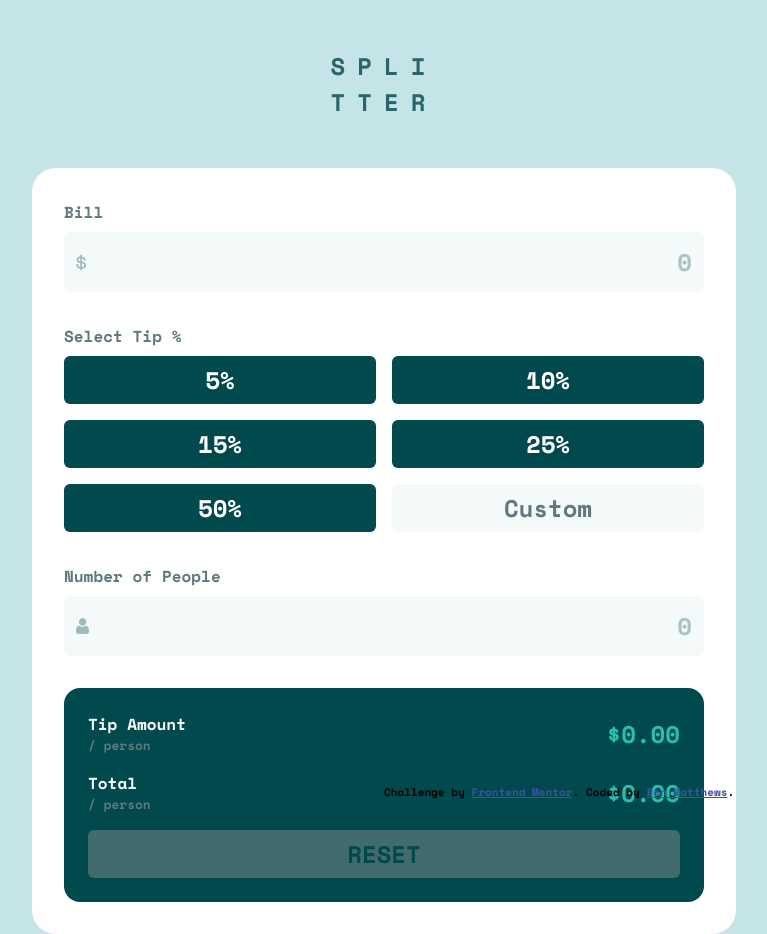
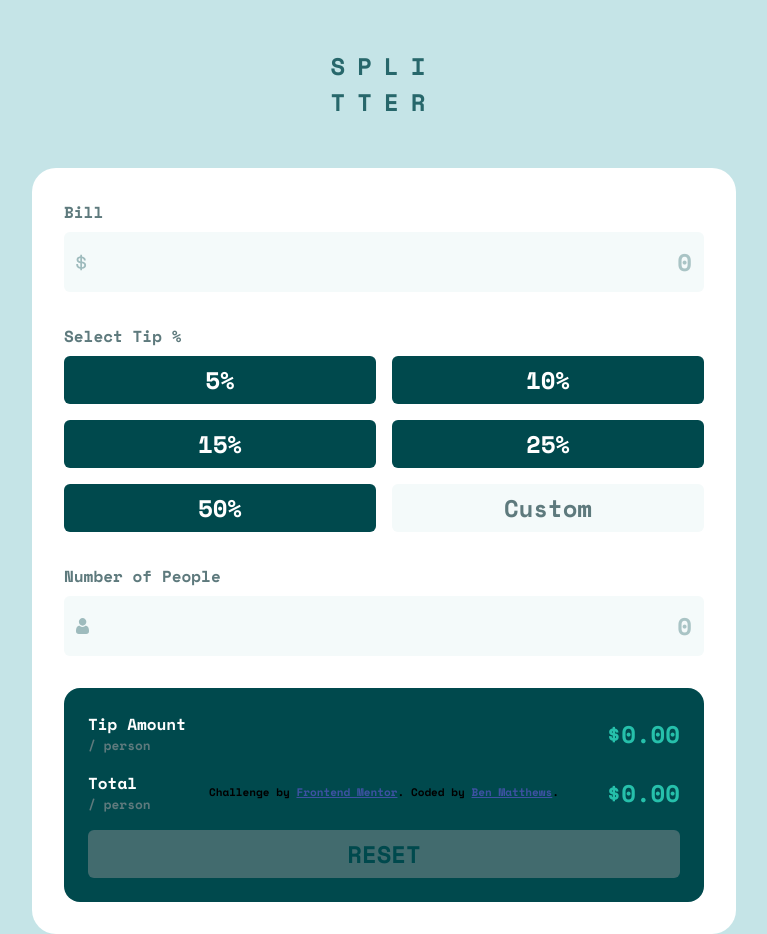
Before and after one commit to blue-crona/frontendmentor-tip-calculator-app, a React (Vite) app: page / in a window 1280 px wide. Shown: the whole page, without its empty margins (256-1023 px from the left). Built offline with nearby package versions, Linux system fonts and the light colour scheme.

Commit message:
Center attribution

```diff
--- a/src/css/attribution.css
+++ b/src/css/attribution.css
@@ -3,6 +3,9 @@
   text-align: center;
   position: fixed;
   bottom: 0;
+  left: 50%;
+  transform: translateX(-50%);
+  width: 100%;
 }
 .attribution a {
   color: hsl(228, 45%, 44%);
```
